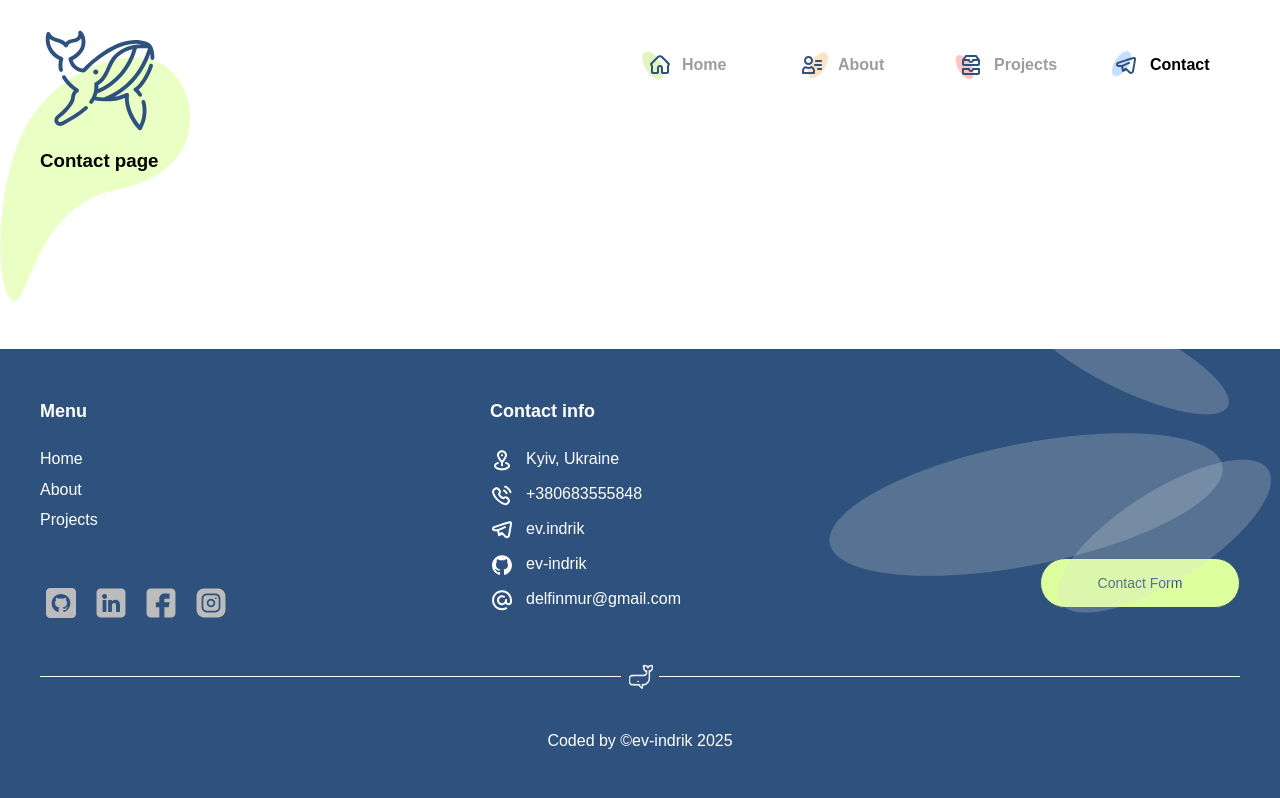
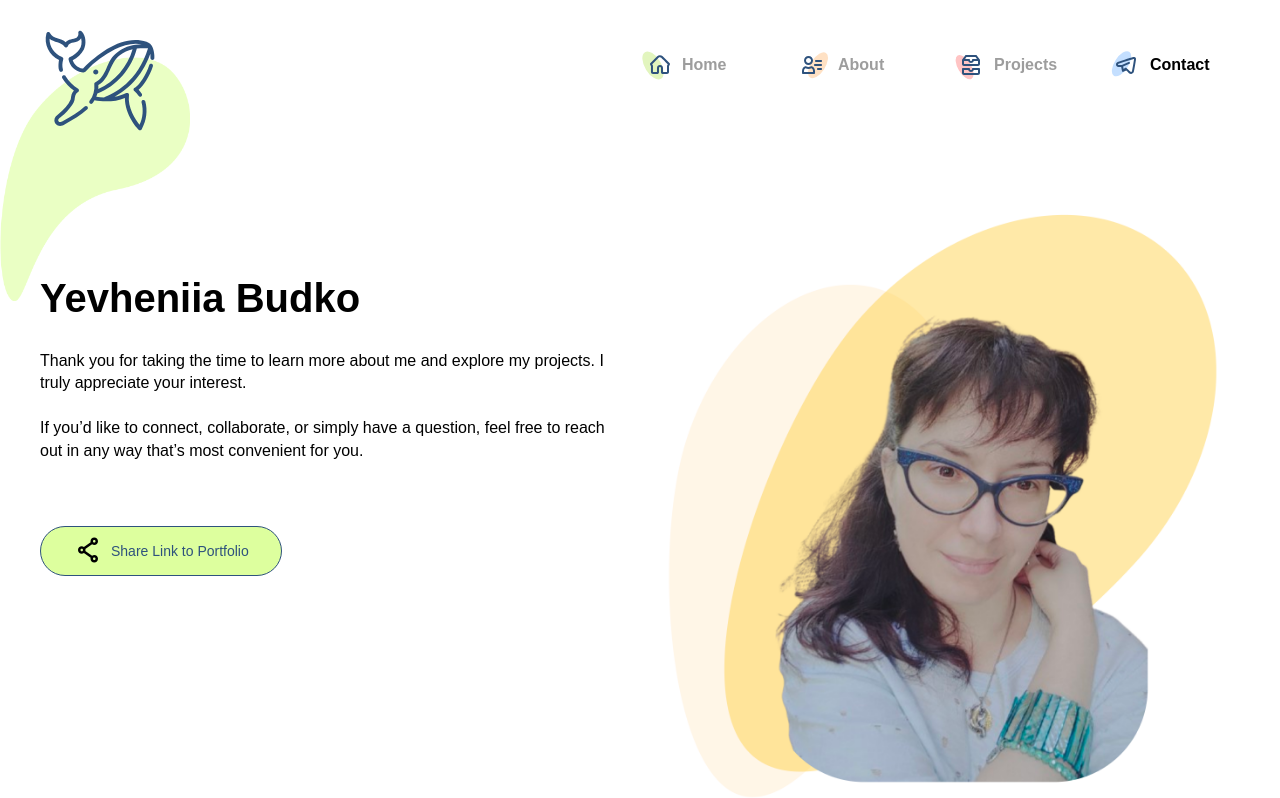
Before and after one commit to ev-indrik/my-portfolio, a React (Vite) app: page /contact in a window 1280 px wide. Shown: the top 798 px of the page. Built offline with nearby package versions, Linux system fonts and the light colour scheme.

Commit message:
WIP: Contact page

```diff
--- a/src/App.tsx
+++ b/src/App.tsx
@@ -5,7 +5,7 @@ import './App.scss'
 function App() {
 
     return (
-       <Pages />
+        <Pages/>
     )
 }
 
--- a/src/components/hero-section/HeroSection.scss
+++ b/src/components/hero-section/HeroSection.scss
@@ -4,6 +4,7 @@
   height: auto;
   z-index: 1;
   overflow: visible;
+  white-space: pre-line;
 
   .container {
     position: relative;
--- a/src/components/hero-section/HeroSection.tsx
+++ b/src/components/hero-section/HeroSection.tsx
@@ -4,6 +4,7 @@ import {type FC} from 'react';
 import {Col, Row} from "antd";
 
 import WebsiteButton from "../website-button/WebsiteButton.tsx";
+import type {WebsiteButtonType} from "../website-button/WebsiteButton"
 import SocialButtons from "../social-buttons/SocialButtons.tsx";
 import TextListItem from "../text-list-item/TextListItem";
 
@@ -18,6 +19,7 @@ type HeroSectionProps = {
     subTitle?: string;
     description: string | string[];
     imageSrc: string;
+    btnType?: WebsiteButtonType;
     buttonText?: string;
     buttonLink?: string;
     isMainButton?: boolean;
@@ -28,13 +30,15 @@ type HeroSectionProps = {
     spanNumber?: number;
     svgType?: IconTypes;
     paddingBtm?: number;
-    onClick?: ()=>void;
+    onClick?: () => void;
+    isDisabled?: boolean;
 };
 
 const HeroSection: FC<HeroSectionProps> = ({
                                                mainTitle,
                                                subTitle,
                                                description,
+                                               btnType = 'primary',
                                                buttonText,
                                                imageSrc,
                                                isSocialButtons = false,
@@ -45,7 +49,8 @@ const HeroSection: FC<HeroSectionProps> = ({
                                                spanNumber = 8,
                                                svgType,
                                                paddingBtm,
-                                               onClick
+                                               onClick,
+                                               isDisabled = false
                                            }) => {
 
 
@@ -80,17 +85,19 @@ const HeroSection: FC<HeroSectionProps> = ({
 
                         {isMainButton && (<Row justify={isReversed ? 'end' : 'start'} style={{paddingTop: 64}}>
                             {svgType ? <WebsiteButton
-                                    btnType={'primary'}
+                                    btnType={btnType}
                                     icon={<SvgIcon type={svgType as IconTypes}/>}
                                     text={buttonText}
                                     size={'large'}
                                     onClick={onClick}
+                                    disabled={isDisabled}
                                 /> :
                                 <WebsiteButton
-                                    btnType={'primary'}
+                                    btnType={btnType}
                                     text={buttonText}
                                     size={'large'}
                                     onClick={onClick}
+                                    disabled={isDisabled}
                                 />}
                         </Row>)}
 
--- a/src/components/icon/SvgIcon.tsx
+++ b/src/components/icon/SvgIcon.tsx
@@ -22,6 +22,7 @@ import RocketGhost from './icons/rocket-ghost.svg?react'
 import GithubGhost from './icons/github-ghost.svg?react'
 import ArrowShort from './icons/arrow-short.svg?react'
 import BlackWhale from './icons/black-whale.svg?react'
+import Share from './icons/share.svg?react'
 
 export type IconTypes =
     'main-whale'
@@ -47,10 +48,12 @@ export type IconTypes =
     | 'arrow-short'
     | 'waves-whale'
     | 'black-whale'
+    | 'share'
 
 // type IconColor = 'green' | 'red'
 
 const icons: { [key: string]: FC<SVGProps<SVGSVGElement>> } = {
+    'share': Share,
     'black-whale': BlackWhale,
     'arrow-short': ArrowShort,
     'github-ghost': GithubGhost,
--- a/src/components/website-button/WebsiteButton.tsx
+++ b/src/components/website-button/WebsiteButton.tsx
@@ -4,8 +4,9 @@ import classNames from 'classnames';
 
 import './WebsiteButton.scss'
 
+export type WebsiteButtonType = "primary" | "secondary" | 'ghost' | 'text' | 'icon';
 type WebButtonProps = {
-    btnType?: "primary" | "secondary" | 'ghost' | 'text' | 'icon';
+    btnType?: WebsiteButtonType
     icon?: ReactNode;
     text?: string;
     children?: ReactNode;
@@ -43,13 +44,14 @@ const WebsiteButton: FC<WebButtonProps & ButtonProps> = ({
     );
 
     const handleClick = (e: React.MouseEvent<HTMLElement>) => {
+        if (onClick) {
+            onClick(e);
+        }
         if (link) {
             window.open(link, '_blank', 'noopener,noreferrer');
         }
-        if (onClick) {
-            onClick(e);
-        }
     };
+
 
     return (
         <AntButton icon={icon ? icon : null} className={btnClasses} {...props} onClick={handleClick}>
--- a/src/data/heroSectionContent.json
+++ b/src/data/heroSectionContent.json
@@ -36,6 +36,12 @@
         "Managed databases and archives using specialized software and MS Office tools"
     ],
     "buttonText": "Download PDF Resume"
+  },
+  "contact": {
+    "mainTitle": "Yevheniia Budko",
+    "subTitle": "Frontend developer",
+    "description": "Thank you for taking the time to learn more about me and explore my projects. I truly appreciate your interest.\n\nIf you’d like to connect, collaborate, or simply have a question, feel free to reach out in any way that’s most convenient for you.",
+    "buttonText": "Share Link to Portfolio",
+    "buttonLink": "https://ev-indrik-portfolio.netlify.app/"
   }
-
 }
--- a/src/pages/contact/Contact.tsx
+++ b/src/pages/contact/Contact.tsx
@@ -1,11 +1,51 @@
 import {type FC} from 'react';
 import ScrollToTop from "@/hoc/scroll-to-top/ScrollToTop";
+import HeroSection from "@/components/hero-section/HeroSection";
+
+import meImg from '../../components/hero-section/images/me-img.png'
+import heroSectionContent from "@/data/heroSectionContent.json";
+import {message} from "antd";
+const sectionData = heroSectionContent['contact'];
 
 const Contact: FC = () => {
+
+    const [messageApi, contextHolder] = message.useMessage();
+
+    const onShareClick = async () => {
+        try {
+            await navigator.clipboard.writeText("https://ev-indrik-portfolio.netlify.app/");
+            messageApi.open({
+                type: 'success',
+                content: 'Link copied',
+                style: {
+                    marginTop: '20vh',
+                },
+            });
+        } catch (err) {
+            messageApi.open({
+                type: 'error',
+                content: 'Failed to copy',
+                style: {
+                    marginTop: '20vh',
+                },
+            });
+        }
+    };
+
     return (
-        <div className={'container'}>
-            <h3>{'Contact page'}</h3>
-        </div>
+        <>
+            {contextHolder}
+            <HeroSection
+                mainTitle={sectionData.mainTitle}
+                description={sectionData.description}
+                imageSrc={meImg}
+                buttonText={sectionData.buttonText}
+                spanNumber={12}
+                btnType={'secondary'}
+                svgType={'share'}
+                onClick={onShareClick}
+            />
+        </>
     );
 };
 
```
Also changed, not shown: src/main.tsx (+6 -5 lines), src/components/hero-section/images/me-img.png (added), src/components/icon/icons/share.svg (added).
